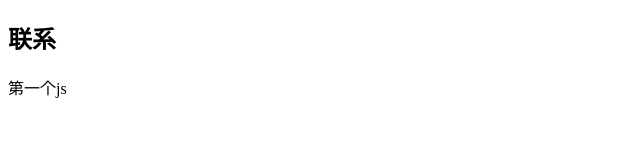
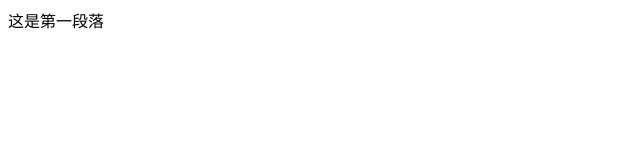
Before and after one commit to loudDD/ourfuturelife, a plain HTML site: page index.html in a window 1280 px wide. Shown: the whole page, without its empty margins (0-640 px from the left). Drawn offline with Linux system fonts and the light colour scheme.

Commit message:
first practice

```diff
--- a/index.html
+++ b/index.html
@@ -1,13 +1,10 @@
-<!DOCTYPE html>
-<html lang="en">
-<head>
-    <meta charset="UTF-8">
-    <meta name="viewport" content="width=device-width, initial-scale=1.0">
-    <meta http-equiv="X-UA-Compatible" content="ie=edge">
-    <title>github域名测试</title>
-</head>
-<body>
-    <h2>联系</h2>
-    <p>第一个js</p>
-</body>
+<html>
+    <head>
+        <meta charset="utf-8">
+    </head>
+    <body>
+        <p>这是第一段落</p>
+    </body>
+
+
 </html>
```
